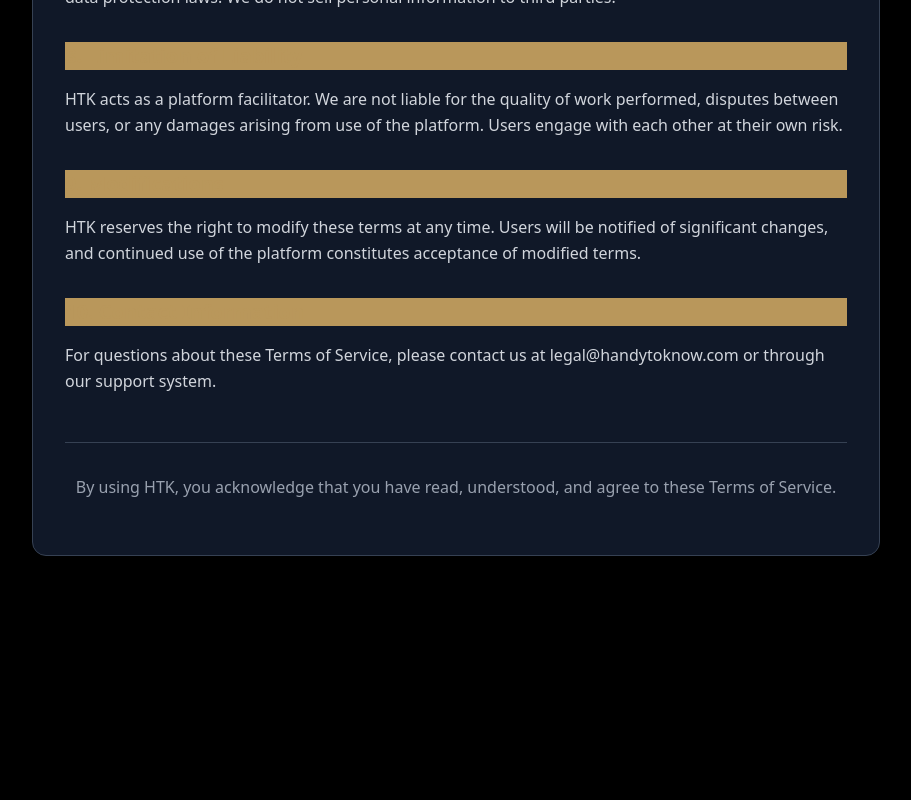
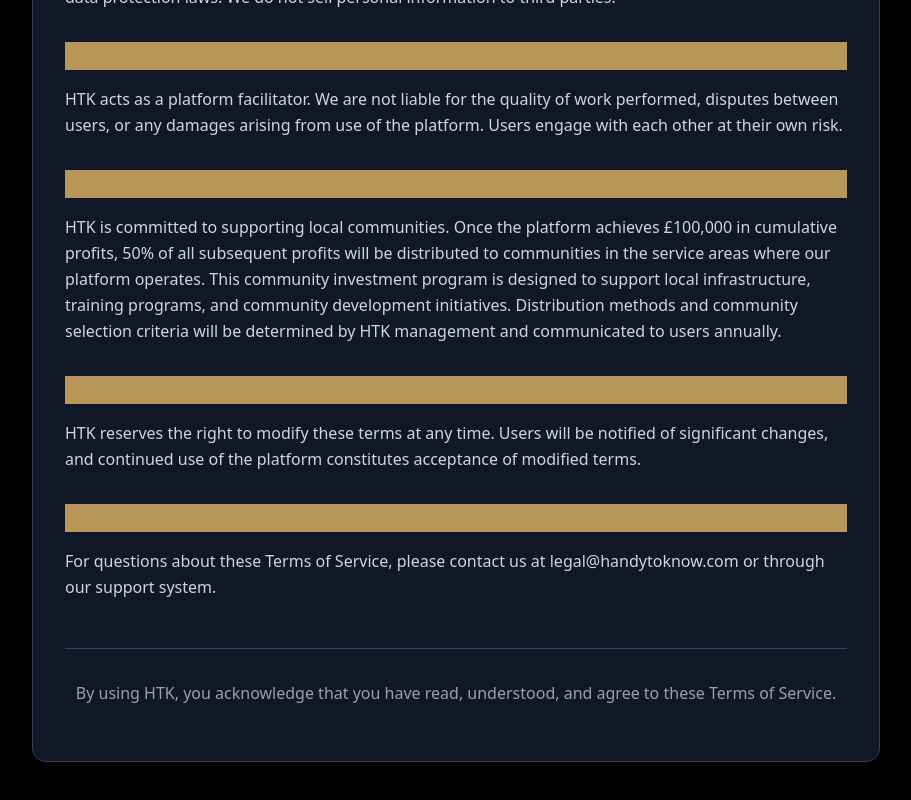
Before and after one commit to handy2knowteam-creator/HTK-Web-App, a React (Vite) app: page /terms in a window 1280 px wide. Shown: the part 1592-2392 px from the top of the page, without its empty margins (184-1095 px from the left). Before the commit the page ends 2196 px from the top, so only its background shows below. Built offline with nearby package versions, Linux system fonts and the light colour scheme.

Commit message:
🎨 RESTORE PROFESSIONAL DESIGN: Switch back to LandingPageSimple with professional features, move profit sharing to Terms & Conditions

```diff
--- a/src/App.jsx
+++ b/src/App.jsx
@@ -3,7 +3,7 @@
 import './App.css'
 
 // Components
-import LandingPage from './components/LandingPageDeployment'
+import LandingPage from './components/LandingPageSimple'
 import LoginScreen from './components/LoginScreen'
 import RegisterScreen from './components/RegisterScreen'
 import CustomerDashboard from './components/CustomerDashboard'
--- a/src/components/LandingPageSimple.jsx
+++ b/src/components/LandingPageSimple.jsx
@@ -44,7 +44,7 @@
     {
       icon: Users,
       title: 'Community First',
-      description: 'Join the founding community of professional tradespeople'
+      description: 'Join the founding community of professional tradespeople*'
     }
   ]
 
@@ -85,7 +85,7 @@
             </h1>
             <p className="text-xl md:text-2xl text-gray-300 mb-8 leading-relaxed">
               The community-first trade platform that connects skilled professionals with customers.
-              Building stronger communities through authentic relationships and fair opportunities for all.
+              Building stronger communities through authentic relationships and fair opportunities for all.*
             </p>
 
             {/* CTA Buttons */}
--- a/src/components/TermsOfService.jsx
+++ b/src/components/TermsOfService.jsx
@@ -119,7 +119,17 @@
               </section>
 
               <section>
-                <h2 className="text-xl font-semibold text-yellow-500 mb-4">9. Modifications</h2>
+                <h2 className="text-xl font-semibold text-yellow-500 mb-4">9. Community Profit Sharing Program</h2>
+                <p className="text-gray-300 leading-relaxed">
+                  HTK is committed to supporting local communities. Once the platform achieves £100,000 in cumulative profits,
+                  50% of all subsequent profits will be distributed to communities in the service areas where our platform operates.
+                  This community investment program is designed to support local infrastructure, training programs, and community development initiatives.
+                  Distribution methods and community selection criteria will be determined by HTK management and communicated to users annually.
+                </p>
+              </section>
+
+              <section>
+                <h2 className="text-xl font-semibold text-yellow-500 mb-4">10. Modifications</h2>
                 <p className="text-gray-300 leading-relaxed">
                   HTK reserves the right to modify these terms at any time. Users will be notified of significant changes,
                   and continued use of the platform constitutes acceptance of modified terms.
@@ -127,7 +137,7 @@
               </section>
 
               <section>
-                <h2 className="text-xl font-semibold text-yellow-500 mb-4">10. Contact Information</h2>
+                <h2 className="text-xl font-semibold text-yellow-500 mb-4">11. Contact Information</h2>
                 <p className="text-gray-300 leading-relaxed">
                   For questions about these Terms of Service, please contact us at legal@handytoknow.com or through our support system.
                 </p>
```
